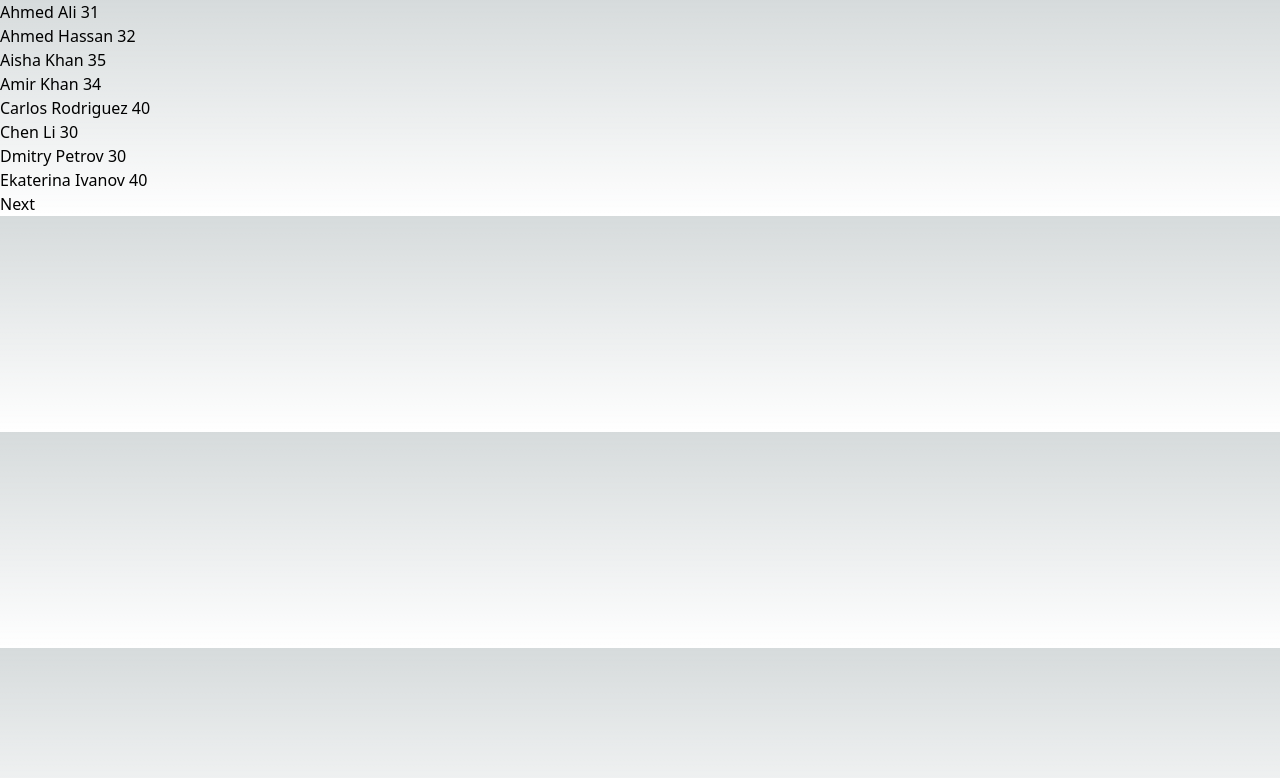
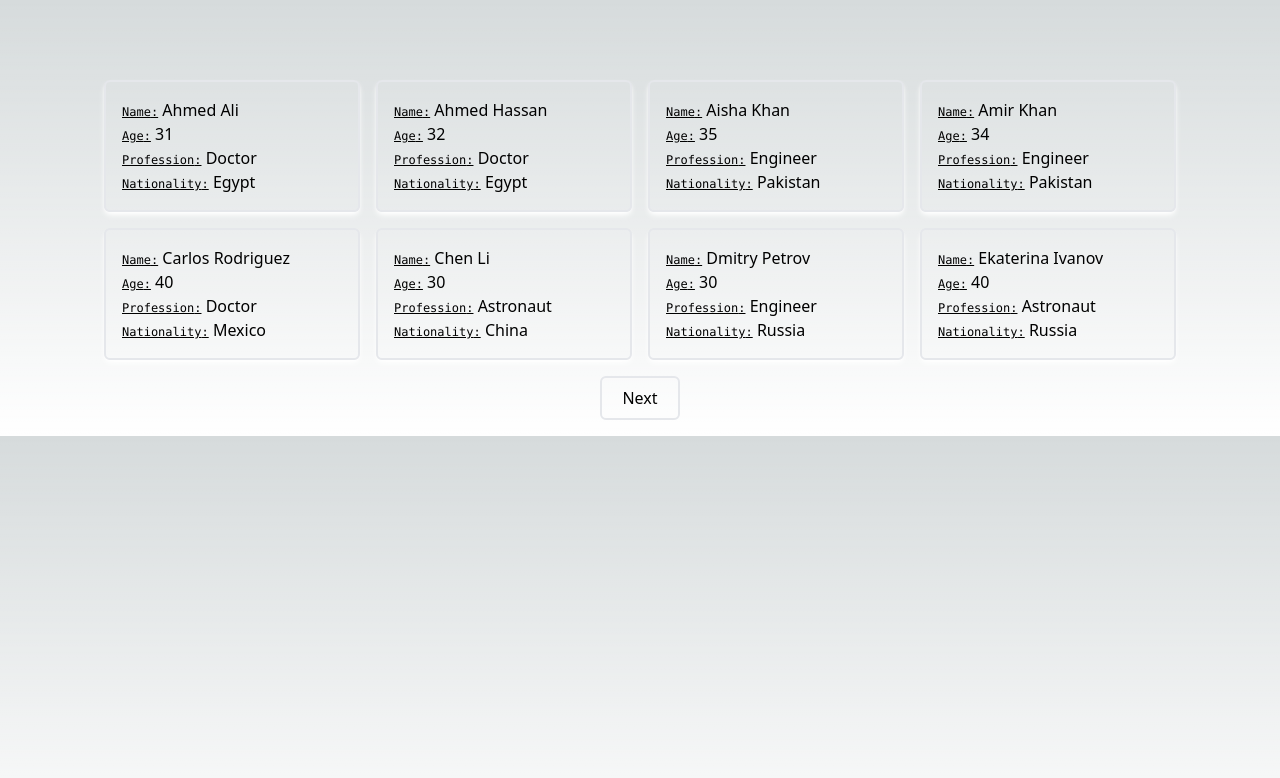
Before and after one commit to gorrion-io/winter-camp-2024, a Next.js app: page /task/1 in a window 1280 px wide. Shown: the top 778 px of the page. Built offline with nearby package versions, Linux system fonts and the light colour scheme.

Commit message:
Added button and card componenets and some basic styling

```diff
--- /dev/null
+++ b/components/Button.tsx
@@ -0,0 +1,28 @@
+import Link from "next/link";
+import React from "react";
+
+const Button = (props: { pageNumber: number; label: string }) => {
+  let urlValue = "";
+  switch (props.label) {
+    case "Next":
+      urlValue = `${props.pageNumber + 1}`;
+      break;
+    case "Previous":
+      urlValue = `${props.pageNumber - 1}`;
+      break;
+    default:
+      urlValue = `1`;
+      break;
+  }
+
+  return (
+    <Link
+      className="border-2 rounded-md p-2 min-w-20 text-center hover:text-black hover:bg-white hover:bg-opacity-70 hover:border-black"
+      href={`/task/${urlValue}`}
+    >
+      {props.label}
+    </Link>
+  );
+};
+
+export default Button;
--- /dev/null
+++ b/components/Card.tsx
@@ -0,0 +1,31 @@
+import React from "react";
+import { CrewMember } from "@/lib/crew";
+
+const Card = (props: { member: CrewMember }) => {
+  const { member } = props;
+  return (
+    <li className="border-2 rounded-md p-4 min-w-64 w-1/5 shadow-white shadow-md">
+      <Info value={member.fullName} label="Name" />
+      <Info value={member.age} label="Age" />
+      <Info value={member.profession} label="Profession" />
+      <Info value={member.nationality} label="Nationality" />
+    </li>
+  );
+};
+
+const Info = (props: { value: string | number; label: string }) => {
+  let { value, label } = props;
+  if (label === "Profession" && typeof value === "string") {
+    value = value.charAt(0).toUpperCase() + value.slice(1);
+  }
+  return (
+    <div className="">
+      <span className="underline text-xs font-mono underline-offset-1">
+        {label}:
+      </span>
+      {` ${value}`}
+    </div>
+  );
+};
+
+export default Card;
--- a/package.json
+++ b/package.json
@@ -13,6 +13,7 @@
     "next": "13.5.6",
     "react": "^18",
     "react-dom": "^18",
+    "react-loading-skeleton": "^3.3.1",
     "swr": "^2.2.4"
   },
   "devDependencies": {
--- a/pages/task/[page].tsx
+++ b/pages/task/[page].tsx
@@ -3,9 +3,11 @@
  * @description Use tanstack/react-query or swr to fetch data from the endpoint. Prepare pagination.
  */
 import { useRouter } from "next/router";
-import useSWR from "swr";
 import { CrewMember } from "@/lib/crew";
 import Link from "next/link";
+import useSWR from "swr";
+import Card from "@/components/Card";
+import Button from "@/components/Button";
 
 async function fetcher(
   url: string
@@ -16,32 +18,40 @@ async function fetcher(
 
 export default function Task() {
   const router = useRouter();
-  const page = Number(router.query.page) || 1;
+
+  const page = Number(router.query.page);
   const { data, error, isLoading } = useSWR(`/api/crew?page=${page}`, fetcher);
-
-  if (isLoading) return <div>Loading...</div>;
+  if (isLoading)
+    return (
+      <div className="flex justify-center h-screen items-center text-2xl">
+        Loading...
+      </div>
+    );
+  if (!data?.paginatedList) return <div>No data</div>;
+  if (page < 1 || page > data!.totalPages || isNaN(page)) {
+    return (
+      <div className="flex justify-center items-center h-screen flex-col gap-4">
+        <span className="text-2xl font-bold">Page not found</span>
+        <Button pageNumber={1} label="Go to page 1" />
+      </div>
+    );
+  }
   if (error) return <div>Error: {error.message}</div>;
-  if (!data?.paginatedList) return <div>No data</div>;
   return (
-    <>
-      <ul>
+    <main className="m-4 mt-20">
+      <ul className="flex gap-4 flex-wrap justify-center items-center">
         {data.paginatedList.map((member, idx) => {
-          return (
-            <li key={idx + 8 * (page - 1)}>
-              <div>{`${member.fullName} ${member.age}`}</div>
-              <div></div>
-            </li>
-          );
+          return <Card key={idx + 8 * (page - 1)} member={member} />;
         })}
       </ul>
-      <div>
+      <section className="flex gap-4 justify-center mt-4">
         {Number(router.query.page) === 1 ? null : (
-          <Link href={`/task/${Number(router.query.page) - 1}`}>Previous</Link>
+          <Button pageNumber={Number(router.query.page)} label="Previous" />
         )}
         {Number(router.query.page) === data.totalPages ? null : (
-          <Link href={`/task/${Number(router.query.page) + 1}`}>Next</Link>
+          <Button pageNumber={Number(router.query.page)} label="Next" />
         )}
-      </div>
-    </>
+      </section>
+    </main>
   );
 }
```
Also changed, not shown: 1 other file (tests, documents, lock files or other folders).
